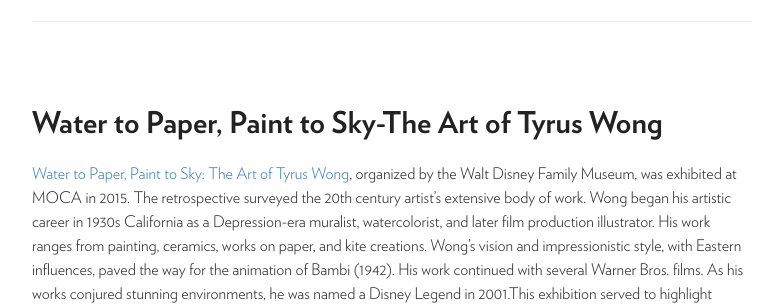
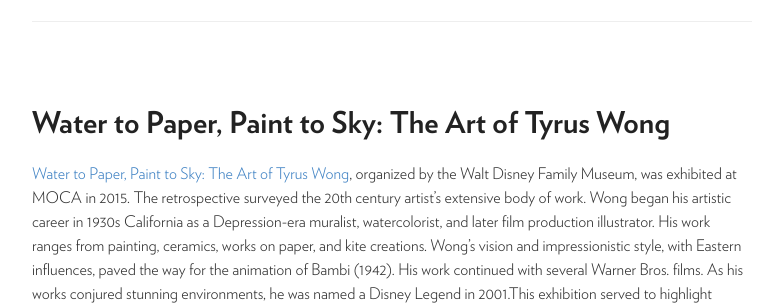
Before and after one commit to moca40/moca40.github.io, a Jekyll site: the page built from _stories/2015-01-01-tyrus-wong.md, in a window 1280 px wide. Shown: the part 130-435 px from the top of the page, without its empty margins (248-1030 px from the left). Built offline with Jekyll 4.4.1, drawn with Linux system fonts in a browser that asks for light colours.

```diff
--- a/_stories/2015-01-01-tyrus-wong.md
+++ b/_stories/2015-01-01-tyrus-wong.md
@@ -1,6 +1,6 @@
 ---
 layout: post
-title: Water to Paper, Paint to Sky-The Art of Tyrus Wong
+title: "Water to Paper, Paint to Sky: The Art of Tyrus Wong"
 slides:
   -
     img: https://user-images.githubusercontent.com/47676628/72847207-12f0dc00-3c70-11ea-9c02-fb51a03fcf93.jpg
```
